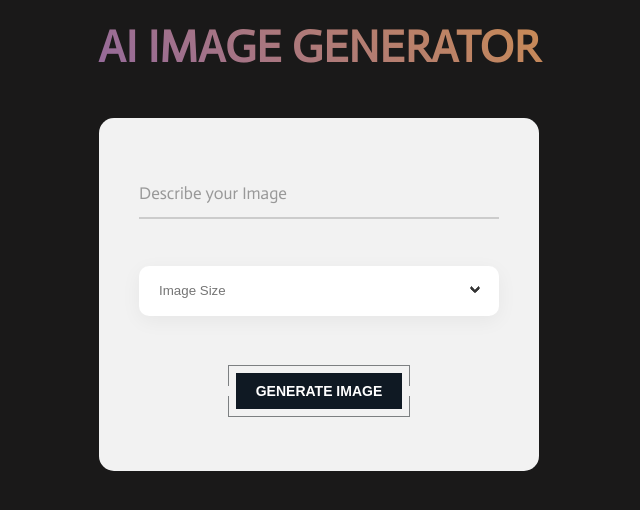
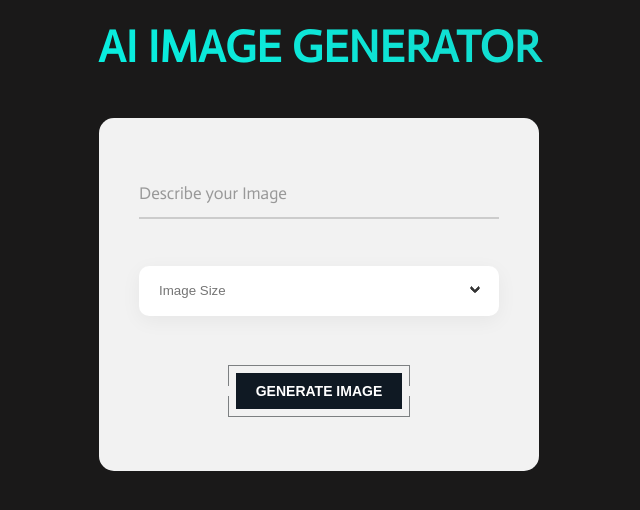
Before and after one commit to ObsidianFury001/AI-Image-Generator, a website: page public/index.html in a window 1280 px wide. Shown: the whole page, without its empty margins (321-961 px from the left). Drawn offline with nearby package versions, Linux system fonts and the light colour scheme; some packages are replaced by stand-ins of ours; a script that the page names is missing.

Commit message:
Updated UI.

```diff
--- a/public/css/style.css
+++ b/public/css/style.css
@@ -39,7 +39,7 @@ body {
 /* ---------- 0. Title ----------*/
 .page-title {
     /* color: var(--primary); */
-    background: -webkit-linear-gradient(45deg, var(--primary), rgb(244, 165, 28));
+    background: -webkit-linear-gradient(45deg, rgb(0, 255, 238), rgba(28, 244, 230, 0.82));
     -webkit-background-clip: text;
     background-clip: text;
     -webkit-text-fill-color: transparent;
```
